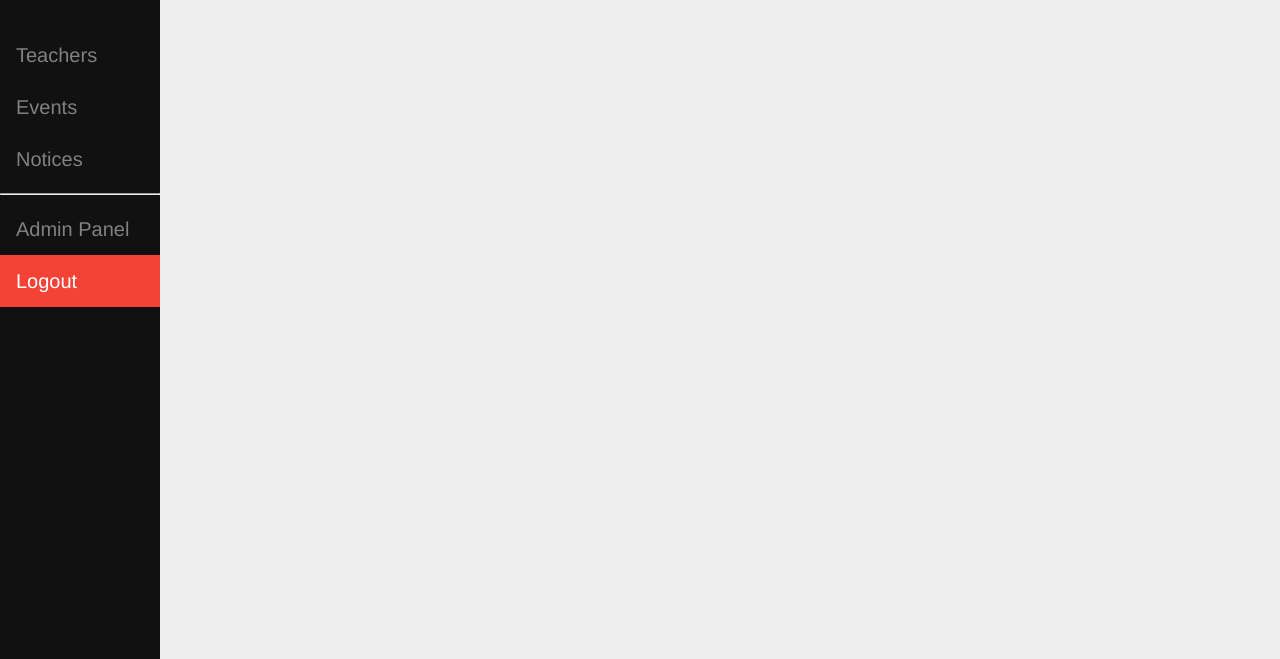
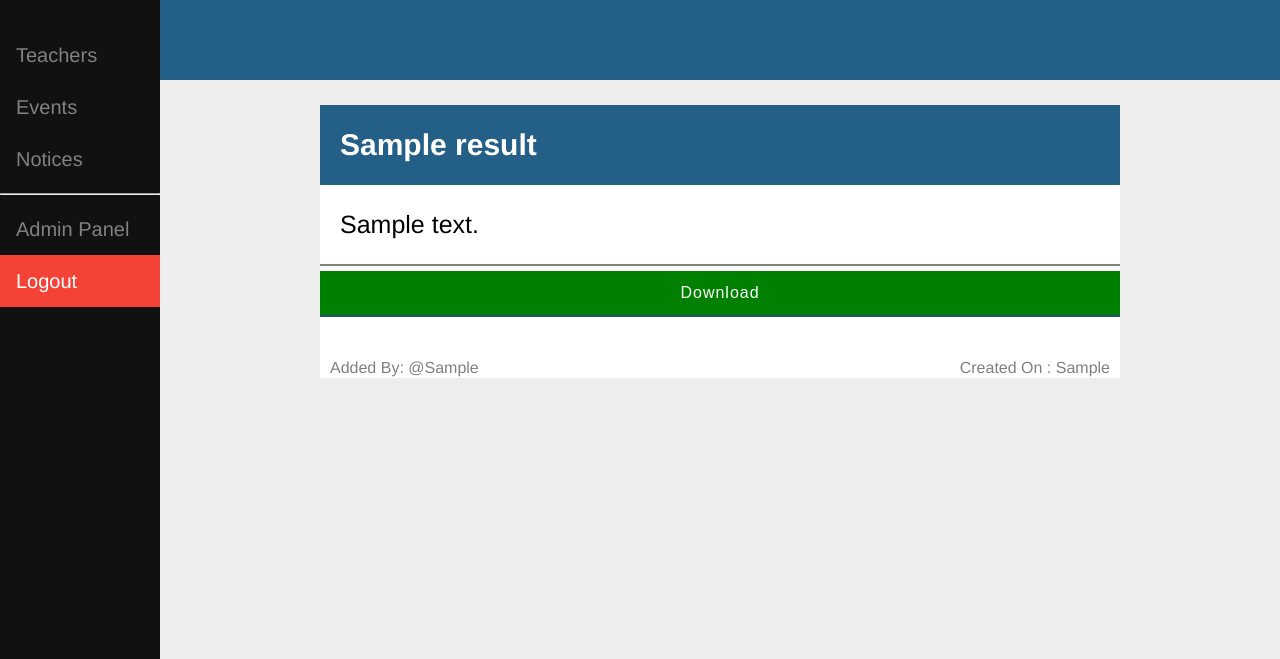
Before and after one commit to ananta/college-app, a PHP site: page /gcesServer/results.php in a window 1280 px wide. Shown: the part 141-800 px from the top of the page. Run offline with PHP 8.4, Linux system fonts and the light colour scheme; the visitor is signed in with stand-in values (Sample User, id 1); tables that the repository leaves empty or names only in its code hold one stand-in row (values such as "Sample post").

Commit message:
minor fixes

```diff
--- a/results.php
+++ b/results.php
@@ -1,12 +1,50 @@
 <?php
-session_start();
-ob_start();
-include('utils/session.php');
-include('components/header.php');
-include('config/config.php');
+    include('components/header.php');
+    include("config/config.php");
+    ob_start();
+    $errors = array();
+    $message = array();
+
+    if (!isset($_SESSION["batch_given"])){
+        header("Location: batch_login.php");
+    }
 ?>
-
+    <div class="heroic-header">
+        <h1 class="heroic-title"><img class="heroic-img" src="res/calendar_icon.png">Results</h1>
+    </div>
+    <div class="events-container">
 
 <?php
-include('components/footer.php');
+ if($_SERVER["REQUEST_METHOD"] == "GET"){
+    $sql = "SELECT * FROM result where batch_id='".$_SESSION["batch_given"]."';";
+    $result = mysqli_query($db,$sql);
+    if(mysqli_num_rows($result) == 0){
+        echo '
+        <div style="line-height:300px; text-align:center; height:300px; ">
+            <h1 style="color: gray;">No Results Found :D</h1>
+        </div>
+        ';
+    }else {
+        while($row = mysqli_fetch_array($result)){
+            $file_url = $mainPage."uploads/results/".$row["result_location"];
+
+            echo '
+            <div class="eventCard">
+                <h2 class="eventTitle">'.$row["result_title"].'</h2>
+                <p class="eventDetails">'.$row["result_description"].'</p>
+                <div style="height:2px; background-color:gray;"></div>
+                <a href="'.$file_url.'">
+                    <button class="button" style="background-color:green;">Download</button>
+                </a>
+                <div class="eventFooter">
+                    <p style="color:gray; float:left;">Added By: @'.$row["added_by"].'</p>
+                    <p style="color:gray; float:right;" >Created On : '.$row["result_created"].'</p>
+                </div>
+                <div></div>
+            </div>'
+                ;
+        }
+    }
+}
 ?>
+</div>
--- a/teachers.php
+++ b/teachers.php
@@ -21,7 +21,9 @@
                     <h1 class="cardTitle">'.$row['first_name']." ". $row['last_name'].'</h1>
                     <h4 class="cardUsername">'."@".$row['username'].'</h4>
                     <h4 class="cardEmail">'.$row['email'].'</h4>
-                    <button class="button buttonGreen">Contact</button>
+                    <a href="'.$mainPage.'view_teacher.php?teacherID='.$row['username'].'">
+                        <button class="button buttonGreen">View Profile</button>
+                    </a>
                 </div>
             </div>
         ';
```
Also changed, not shown: res/gces_logo.png (added).
